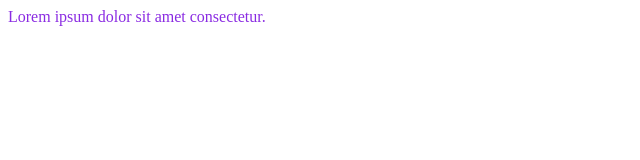
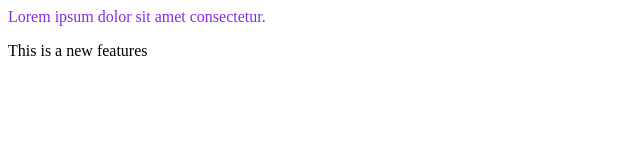
Before and after one commit to jyotys03/localrepo, a plain HTML site: page index.html in a window 1280 px wide. Shown: the whole page, without its empty margins (0-640 px from the left). Drawn offline with Linux system fonts and the light colour scheme.

Commit message:
Add new features

```diff
--- a/index.html
+++ b/index.html
@@ -1 +1,2 @@
 <p style="color: blueviolet;">Lorem ipsum dolor sit amet consectetur. </p>
+<p>This is a new features</p>
```
